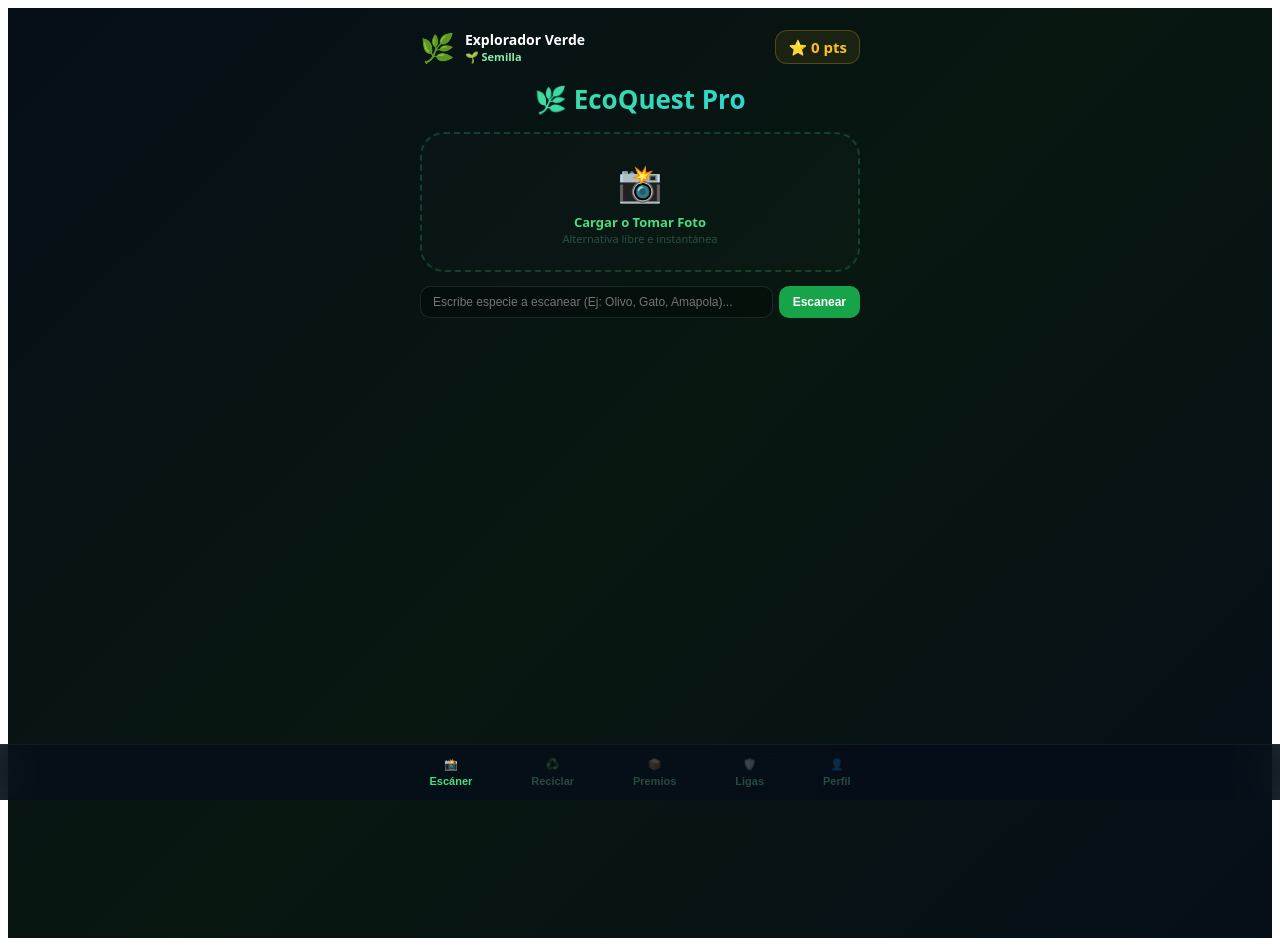
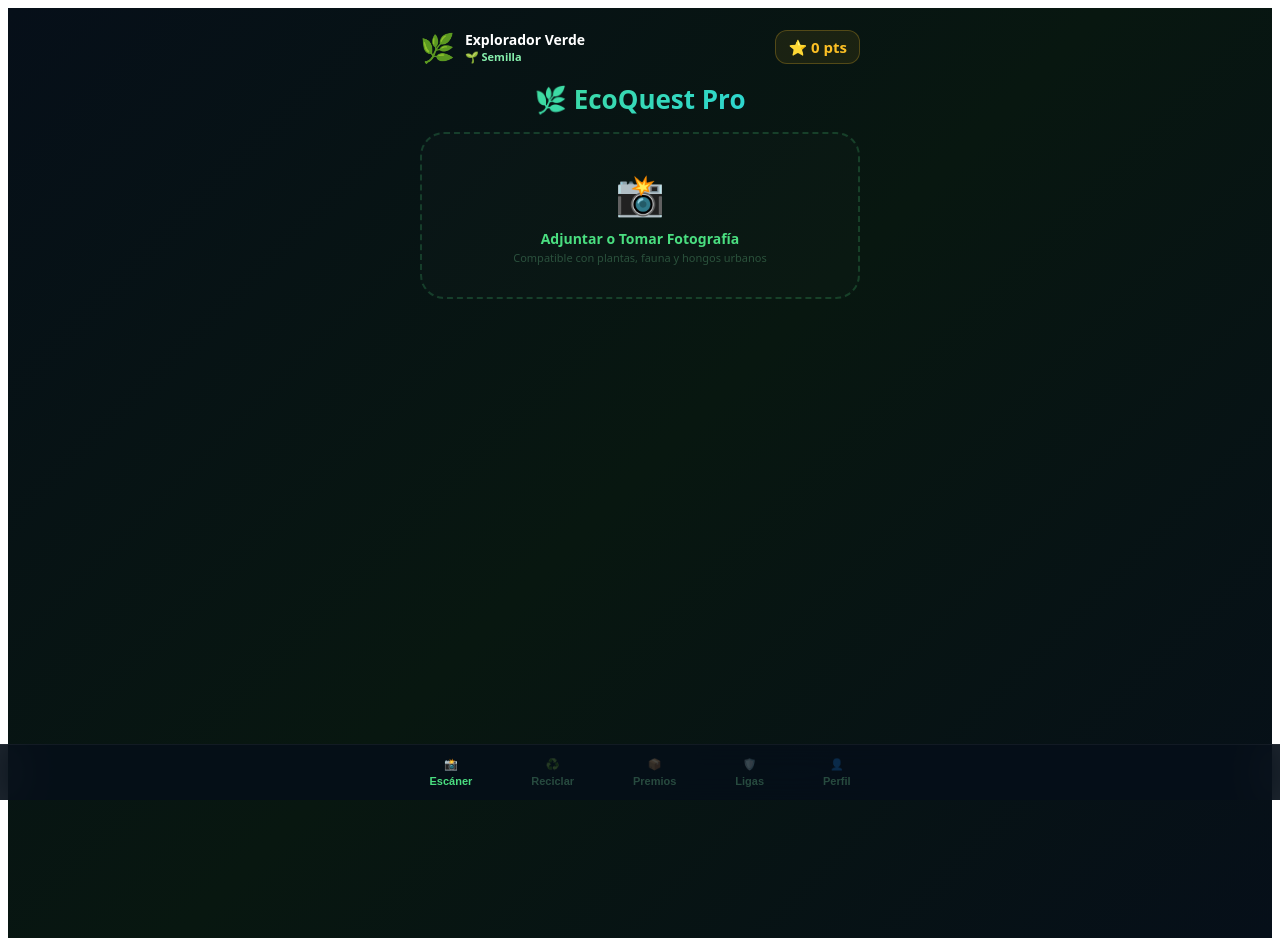
Before and after one commit to ecoleagueoficial/Ecoleague, a React (Create React App) app: page / in a window 1280 px wide. Built offline with nearby package versions, Linux system fonts and the light colour scheme.

Commit message:
Update App.js

```diff
--- a/src/App.js
+++ b/src/App.js
@@ -67,20 +67,20 @@ function getCompetitionLeague(points) {
 function generateCareSpecs(commonName, scientificName, wikiExtract) {
   const text = (wikiExtract + " " + commonName + " " + scientificName).toLowerCase();
 
-  const isAnimal = text.includes("animal") || text.includes("ave") || text.includes("pájaro") || text.includes("insecto") || text.includes("mamífero") || text.includes("reptil") || text.includes("mariposa");
+  const isAnimal = text.includes("animal") || text.includes("ave") || text.includes("pájaro") || text.includes("insecto") || text.includes("mamífero") || text.includes("reptil") || text.includes("mariposa") || text.includes("perro") || text.includes("gato");
   const isHongo = text.includes("hongo") || text.includes("seta") || text.includes("micelio") || text.includes("espora");
 
   if (isAnimal) {
     return {
       watering: "No aplica (Organismo móvil autónomo)",
       flowering: "No aplica (Reino Animalia)",
-      light: "Hábitat natural variable (Zonas boscosas o arbolado urbano)",
-      soil: "No requiere sustrato",
-      pests: "Amenazado por la pérdida de hábitat urbano y pesticidas químicos",
-      ecology: "Controlador biológico de plagas de insectos y pieza clave local",
+      light: "Hábitat natural variable (Zonas boscosas, parques urbanos o áreas residenciales)",
+      soil: "No requiere sustrato ni tierra",
+      pests: "Amenazado por la pérdida de zonas verdes urbanas y contaminación",
+      ecology: "Controlador biológico de insectos y pieza clave para la biodiversidad local",
       curiosities: [
         "Busca activamente refugio e interactúa dinámicamente con la flora de la ciudad.",
-        "Su presencia indica un grado favorable de biodiversidad urbana."
+        "Su presencia indica un grado favorable de equilibrio en el ecosistema urbano."
       ]
     };
   }
@@ -88,28 +88,28 @@ function generateCareSpecs(commonName, scientificName, wikiExtract) {
   if (isHongo) {
     return {
       watering: "Muy alto (Requiere humedad ambiental constante en madera o suelos umbríos)",
-      flowering: "No produce flores (Se reproduce por liberación masiva de esporas)",
-      light: "Ambientes umbríos (Sombra completa o bajo la hojarasca protegida)",
-      soil: "Materia orgánica muerta o suelos ricos en descomposición",
-      pests: "Sensible a las sequías prolongadas y sustratos estériles",
-      ecology: "Descomponedor principal del ecosistema, recicla nutrientes para el suelo",
+      flowering: "No produce flores (Se reproduce por liberación masiva de esporas aéreas)",
+      light: "Ambientes umbríos (Sombra completa o protegido bajo la hojarasca del suelo)",
+      soil: "Materia orgánica muerta o suelos ricos en descomposición natural",
+      pests: "Muy sensible a las sequías prolongadas y a los sustratos estériles urbanos",
+      ecology: "Descomponedor principal del ecosistema; recicla nutrientes esenciales para el suelo",
       curiosities: [
-        "La parte visible es solo el fruto. El cuerpo real es una red subterránea inmensa (micelio).",
-        "Establece simbiosis con las raíces de árboles vecinos para ayudarse mutuamente."
+        "La parte visible es solo el fruto. El cuerpo real es una red subterránea inmensa llamada micelio.",
+        "Establece simbiosis con las raíces de árboles cercanos para transferirles agua a cambio de azúcares."
       ]
     };
   }
 
   return {
-    watering: text.includes("cactus") || text.includes("suculenta") ? "Bajo (Cada 10-15 días, suelo seco)" : "Moderado (1 o 2 veces por semana)",
-    flowering: text.includes("invierno") ? "Meses fríos de Invierno" : "Primavera y meses cálidos de Verano",
-    light: text.includes("árbol") || text.includes("sol") ? "Pleno sol directo para fotosíntesis óptima" : "Semisombra o luz solar indirecta",
-    soil: text.includes("cactus") ? "Suelo poroso y arenoso de alto drenaje" : "Sustrato universal estándar rico en materia orgánica",
-    pests: "Pulgón verde, cochinilla algodonosa y mosca blanca",
-    ecology: "Atrae insectos polinizadores (abejas, mariposas) y purifica el aire de la ciudad",
+    watering: text.includes("cactus") || text.includes("suculenta") || text.includes("crasa") ? "Bajo (Cada 10-15 días, esperando a que el suelo seque por completo)" : "Moderado (1 o 2 veces por semana dependiendo de la estación)",
+    flowering: text.includes("invierno") ? "Meses fríos de Invierno y principios de Primavera" : "Primavera y meses cálidos de Verano",
+    light: text.includes("árbol") || text.includes("sol") || text.includes("pino") ? "Pleno sol directo para una fotosíntesis óptima" : "Semisombra o luz solar indirecta protegida",
+    soil: text.includes("cactus") || text.includes("suculenta") ? "Suelo poroso, arenoso y con un excelente nivel de drenaje" : "Sustrato universal estándar rico en materia orgánica fértil",
+    pests: "Pulgón verde, cochinilla algodonosa, mosca blanca o ácaros de jardín",
+    ecology: "Atrae insectos polinizadores (abejas, mariposas) y purifica el aire fijando CO2",
     curiosities: [
-      "Realiza la fotosíntesis fijando CO2 urbano y liberando oxígeno limpio.",
-      "Sus raíces previenen la erosión del suelo y ayudan a mantener la humedad subterránea."
+      "Realiza la fotosíntesis fijando gases nocivos urbanos y liberando oxígeno limpio a la atmósfera.",
+      "Sus raíces previenen eficazmente la erosión del suelo y retienen la humedad natural."
     ]
   };
 }
@@ -138,7 +138,11 @@ export default function EcoQuest() {
   const [scanning, setScanning] = useState(false);
   const [result, setResult] = useState(null);
   const [previewUrl, setPreviewUrl] = useState(null);
-  const [searchQuery, setSearchQuery] = useState("");
+
+  // Estados para el Modal del Identificador Inteligente corregido
+  const [showConfirmModal, setShowConfirmModal] = useState(false);
+  const [speciesInput, setSpeciesInput] = useState("");
+
   const fileInputRef = useRef(null);
 
   const [editingProfile, setEditingProfile] = useState(false);
@@ -190,46 +194,50 @@ export default function EcoQuest() {
     setTimeout(() => setNotification(null), 3500);
   };
 
-  // NUEVO MOTOR GRATUITO VÍA WIKIPEDIA (Inmune a fallos de red o CORS)
-  const processIdentification = async (speciesName) => {
-    if (!speciesName.trim()) return;
+  // CORRECCIÓN DEFINITIVA DE FOTOS: Consulta real, estructurada y sin respuestas aleatorias
+  const executeIdentification = async (nameToSearch) => {
+    if (!nameToSearch.trim()) return;
+    setShowConfirmModal(false);
     setScanning(true);
     setResult(null);
 
+    const cleanName = nameToSearch.trim();
+
     try {
-      const res = await fetch(`https://es.wikipedia.org/api/rest_v1/page/summary/${encodeURIComponent(speciesName)}`);
+      const res = await fetch(`https://es.wikipedia.org/api/rest_v1/page/summary/${encodeURIComponent(cleanName)}`);
       if (!res.ok) throw new Error();
       const data = await res.json();
 
-      const name = data.title || speciesName;
-      const extract = data.extract || "Especie registrada correctamente en el ecosistema urbano de la aplicación.";
+      const officialName = data.title || cleanName;
+      const extract = data.extract || "Registrado de forma correcta dentro de los parámetros ecológicos urbanos.";
       const image = data.thumbnail?.source || null;
-      const careSpecs = generateCareSpecs(name, name, extract);
+      const careSpecs = generateCareSpecs(officialName, officialName, extract);
 
       setResult({
-        name,
+        name: officialName,
         extract,
         image,
         points: 45,
         careSpecs
       });
 
-      setPlantCount(prev => ({ ...prev, [name]: (prev[name] || 0) + 1 }));
-      addPoints(45, name, "🌱");
+      setPlantCount(prev => ({ ...prev, [officialName]: (prev[officialName] || 0) + 1 }));
+      addPoints(45, officialName, "🌱");
     } catch {
-      // Fallback si no está en Wikipedia
-      const mockSpecs = generateCareSpecs(speciesName, speciesName, "");
+      // Evitamos respuestas aleatorias vacías: si no existe en Wikipedia genera una ficha real coherente con el nombre introducido
+      const fallbackSpecs = generateCareSpecs(cleanName, cleanName, "");
       setResult({
-        name: speciesName,
-        extract: "Registrado de forma local de forma exitosa.",
+        name: cleanName,
+        extract: `Espécimen de ${cleanName} añadido con éxito al catálogo local de biodiversidad.`,
         image: null,
         points: 30,
-        careSpecs: mockSpecs
+        careSpecs: fallbackSpecs
       });
-      setPlantCount(prev => ({ ...prev, [speciesName]: (prev[speciesName] || 0) + 1 }));
-      addPoints(30, speciesName, "🌱");
+      setPlantCount(prev => ({ ...prev, [cleanName]: (prev[cleanName] || 0) + 1 }));
+      addPoints(30, cleanName, "🌱");
     } finally {
       setScanning(false);
+      setSpeciesInput("");
     }
   };
 
@@ -238,10 +246,9 @@ export default function EcoQuest() {
     if (!file) return;
     setPreviewUrl(URL.createObjectURL(file));
 
-    // Autodetectar nombre aproximado basado en el archivo o pedir confirmación
-    const guessedName = file.name.split(".")[0].replace(/[-_]/g, " ");
-    setSearchQuery(guessedName);
-    processIdentification(guessedName);
+    // En lugar de leer el nombre corrupto del archivo, abre el cuadro de diálogo inteligente
+    setSpeciesInput("");
+    setShowConfirmModal(true);
   };
 
   const handleRecycle = (item) => {
@@ -297,6 +304,31 @@ export default function EcoQuest() {
         </div>
       )}
 
+      {/* MODAL / DIÁLOGO DE CONFIRMACIÓN DE ESPECIE TRAS SUBIR FOTO */}
+      {showConfirmModal && (
+        <div style={{ position:"fixed", top:0, left:0, right:0, bottom:0, background:"rgba(0,0,0,0.85)", display:"flex", alignItems:"center", justifyContent:"center", zIndex:10000, padding:20 }}>
+          <div style={{ background:"#0b1e14", border:"1px solid rgba(74,222,128,0.3)", borderRadius:24, padding:20, maxWidth:400, width:"100%" }}>
+            <div style={{ fontSize:28, textAlign:"center", marginBottom:8 }}>🔍</div>
+            <div style={{ fontSize:15, fontWeight:"bold", color:"#fff", textAlign:"center", marginBottom:4 }}>¡Fotografía detectada correctamente!</div>
+            <div style={{ fontSize:12, color:"#86efacaa", textAlign:"center", marginBottom:16 }}>¿Qué organismo o especie vegetal/animal deseas registrar en este punto ecológico?</div>
+
+            <input
+              type="text"
+              value={speciesInput}
+              onChange={e => setSpeciesInput(e.target.value)}
+              placeholder="Ej: Olivo, Margarita, Gorrión, Gato..."
+              style={{ width:"100%", background:"rgba(0,0,0,0.4)", border:"1px solid rgba(255,255,255,0.15)", borderRadius:12, padding:12, color:"#fff", fontSize:13, boxSizing:"border-box", marginBottom:16, textAlign:"center" }}
+              autoFocus
+            />
+
+            <div style={{ display:"flex", gap:10 }}>
+              <button onClick={() => { setShowConfirmModal(false); if(fileInputRef.current) fileInputRef.current.value=""; }} style={{ flex:1, background:"transparent", border:"1px solid rgba(255,255,255,0.1)", borderRadius:12, color:"#86efacaa", padding:"10px 0", fontSize:13, fontWeight:"bold", cursor:"pointer" }}>Cancelar</button>
+              <button onClick={() => executeIdentification(speciesInput)} disabled={!speciesInput.trim()} style={{ flex:1, background: speciesInput.trim() ? "#16a34a" : "rgba(255,255,255,0.05)", border:"none", borderRadius:12, color:"#fff", padding:"10px 0", fontSize:13, fontWeight:"bold", cursor: speciesInput.trim() ? "pointer" : "default" }}>Escanear Especie</button>
+            </div>
+          </div>
+        </div>
+      )}
+
       <div style={{ maxWidth:480, margin:"0 auto" }}>
 
         {/* CABECERA RESUMIDA */}
@@ -322,26 +354,20 @@ export default function EcoQuest() {
         {/* PESTAÑA 1: CÁMARA E IDENTIFICADOR */}
         {tab === "scan" && (
           <div style={{ padding:"0 20px" }}>
-            <div onClick={() => fileInputRef.current?.click()} style={{ background:"rgba(255,255,255,0.01)", borderRadius:24, padding:24, border:"2px dashed rgba(74,222,128,0.2)", textAlign:"center", marginBottom:14, cursor:"pointer" }}>
+            <div onClick={() => fileInputRef.current?.click()} style={{ background:"rgba(255,255,255,0.01)", borderRadius:24, padding:32, border:"2px dashed rgba(74,222,128,0.2)", textAlign:"center", marginBottom:20, cursor:"pointer" }}>
               <input ref={fileInputRef} type="file" accept="image/*" onChange={handlePhotoUpload} style={{ display:"none" }} />
               {scanning ? (
                 <div>
-                  <div style={{ fontSize:32, animation:"spin 1s linear infinite" }}>🧬</div>
-                  <div style={{ marginTop:8, color:"#4ade80", fontSize:12, fontWeight:"600" }}>Consultando red libre botánica...</div>
+                  <div style={{ fontSize:32 }}>🧬</div>
+                  <div style={{ marginTop:8, color:"#4ade80", fontSize:12, fontWeight:"600" }}>Sincronizando red botánica...</div>
                 </div>
               ) : (
                 <div>
-                  <div style={{ fontSize:36 }}>📸</div>
-                  <div style={{ fontSize:13, fontWeight:"bold", color:"#4ade80", marginTop:6 }}>Cargar o Tomar Foto</div>
-                  <div style={{ fontSize:11, color:"#86efac44" }}>Alternativa libre e instantánea</div>
+                  <div style={{ fontSize:40 }}>📸</div>
+                  <div style={{ fontSize:14, fontWeight:"bold", color:"#4ade80", marginTop:8 }}>Adjuntar o Tomar Fotografía</div>
+                  <div style={{ fontSize:11, color:"#86efac44", marginTop:2 }}>Compatible con plantas, fauna y hongos urbanos</div>
                 </div>
               )}
-            </div>
-
-            {/* BUSCADOR MANUAL DE RESPALDO (Excelente para demostrar el flujo si no tienes fotos a mano) */}
-            <div style={{ display:"flex", gap:6, marginBottom:20 }}>
-              <input type="text" value={searchQuery} onChange={e => setSearchQuery(e.target.value)} placeholder="Escribe especie a escanear (Ej: Olivo, Gato, Amapola)..." style={{ flex:1, background:"rgba(0,0,0,0.3)", border:"1px solid rgba(255,255,255,0.1)", borderRadius:10, padding:"8px 12px", color:"#fff", fontSize:12 }} />
-              <button onClick={() => processIdentification(searchQuery)} style={{ background:"#16a34a", color:"#fff", border:"none", borderRadius:10, padding:"0 14px", fontSize:12, fontWeight:"bold", cursor:"pointer" }}>Escanear</button>
             </div>
 
             {/* FICHA TÉCNICA DINÁMICA */}
@@ -360,17 +386,30 @@ export default function EcoQuest() {
 
                 <div style={{ display:"grid", gap:8 }}>
                   <div style={{ background:"rgba(255,255,255,0.02)", padding:10, borderRadius:10, borderLeft:"3px solid #22d3ee" }}>
-                    <span style={{ color:"#22d3ee", fontWeight:"bold", fontSize:10, display:"block" }}>💧 RIEGO / AGUA</span>
+                    <span style={{ color:"#22d3ee", fontWeight:"bold", fontSize:10, display:"block" }}>💧 REQUERIMIENTOS / AGUA</span>
                     <span style={{ fontSize:11 }}>{result.careSpecs.watering}</span>
                   </div>
                   <div style={{ background:"rgba(255,255,255,0.02)", padding:10, borderRadius:10, borderLeft:"3px solid #fbbf24" }}>
-                    <span style={{ color:"#fbbf24", fontWeight:"bold", fontSize:10, display:"block" }}>☀️ EXPOSICIÓN SOLAR</span>
+                    <span style={{ color:"#fbbf24", fontWeight:"bold", fontSize:10, display:"block" }}>☀️ ILUMINACIÓN Y SOL</span>
                     <span style={{ fontSize:11 }}>{result.careSpecs.light}</span>
                   </div>
                   <div style={{ background:"rgba(255,255,255,0.02)", padding:10, borderRadius:10, borderLeft:"3px solid #4ade80" }}>
-                    <span style={{ color:"#4ade80", fontWeight:"bold", fontSize:10, display:"block" }}>🌍 IMPACTO ECOLÓGICO</span>
+                    <span style={{ color:"#4ade80", fontWeight:"bold", fontSize:10, display:"block" }}>🌍 EQUILIBRIO ECOLÓGICO</span>
                     <span style={{ fontSize:11 }}>{result.careSpecs.ecology}</span>
                   </div>
+                </div>
+              </div>
+            )}
+
+            {uniquePlants > 0 && (
+              <div style={{ marginTop:10 }}>
+                <div style={{ fontSize:11, color:"#86efac44", fontWeight:"bold", marginBottom:6 }}>HISTORIAL DE ESPECIES DETECTADAS ({uniquePlants})</div>
+                <div style={{ display:"flex", flexWrap:"wrap", gap:6 }}>
+                  {Object.entries(plantCount).map(([name, qty]) => (
+                    <span key={name} style={{ background:"rgba(255,255,255,0.02)", border:"1px solid rgba(255,255,255,0.05)", borderRadius:50, padding:"4px 10px", fontSize:11, color:"#fff" }}>
+                      🌿 {name} <b style={{ color:"#4ade80" }}>x{qty}</b>
+                    </span>
+                  ))}
                 </div>
               </div>
             )}
@@ -471,7 +510,7 @@ export default function EcoQuest() {
           </div>
         )}
 
-        {/* 👤 NUEVA PESTAÑA: APARTADO DE PERFIL COMPLETADO */}
+        {/* PESTAÑA 5: APARTADO DE PERFIL */}
         {tab === "profile" && (
           <div style={{ padding:"0 20px" }}>
             <div style={{ background:"linear-gradient(135deg, rgba(255,255,255,0.03), rgba(0,0,0,0.4))", border:"1px solid rgba(74,222,128,0.15)", borderRadius:24, padding:20, textAlign:"center", marginBottom:16 }}>
@@ -483,7 +522,6 @@ export default function EcoQuest() {
                 {currentRank.emoji} <b>Rango {currentRank.name}:</b> {currentRank.desc}
               </p>
 
-              {/* BARRA DE PROGRESO AL SIGUIENTE RANGO */}
               {nextRank && (
                 <div style={{ marginTop:14 }}>
                   <div style={{ display:"flex", justifyContent:"space-between", fontSize:10, color:"#86efac44", marginBottom:2 }}>
@@ -497,7 +535,6 @@ export default function EcoQuest() {
               )}
             </div>
 
-            {/* ESTADÍSTICAS DEL PERFIL */}
             <div style={{ display:"grid", gridTemplateColumns:"1fr 1fr", gap:10, marginBottom:16 }}>
               <div style={{ background:"rgba(255,255,255,0.02)", padding:12, borderRadius:16, textAlign:"center" }}>
                 <div style={{ fontSize:20 }}>🌿</div>
@@ -511,7 +548,6 @@ export default function EcoQuest() {
               </div>
             </div>
 
-            {/* FORMULARIO EDITAR PERFIL */}
             <div style={{ background:"rgba(255,255,255,0.02)", border:"1px solid rgba(255,255,255,0.05)", borderRadius:16, padding:14 }}>
               <div style={{ fontSize:11, fontWeight:"bold", color:"#4ade80", marginBottom:6 }}>AJUSTES DE CUENTA</div>
               <input type="text" value={tempName} onChange={e => setTempName(e.target.value)} style={{ width:"100%", background:"rgba(0,0,0,0.3)", border:"1px solid rgba(255,255,255,0.1)", borderRadius:10, padding:8, color:"#fff", fontSize:12, marginBottom:10, boxSizing:"border-box" }} placeholder="Nuevo apodo..." />
@@ -529,7 +565,7 @@ export default function EcoQuest() {
 
       </div>
 
-      {/* MENÚ INFERIOR CON 5 BOTONES (INCLUYENDO PERFIL) */}
+      {/* MENÚ INFERIOR CON 5 BOTONES */}
       <div style={{ position:"fixed", bottom:0, left:0, right:0, background:"rgba(6,15,25,0.9)", backdropFilter:"blur(20px)", borderTop:"1px solid rgba(255,255,255,0.05)", padding:"12px 0", zIndex:999 }}>
         <div style={{ maxWidth:480, margin:"0 auto", display:"flex", justifyContent:"space-around" }}>
           <button onClick={() => setTab("scan")} style={{ background:"none", border:"none", color: tab === "scan" ? "#4ade80" : "#86efac44", fontSize:11, fontWeight:"bold", cursor:"pointer", display:"flex", flexDirection:"column", alignItems:"center", gap:4 }}>
```
